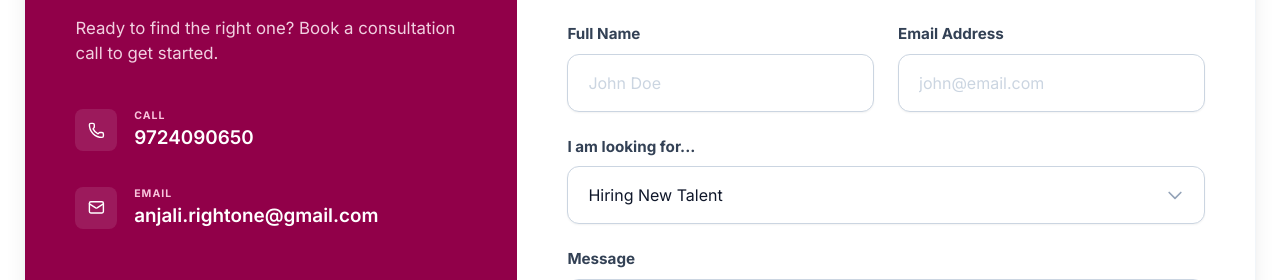
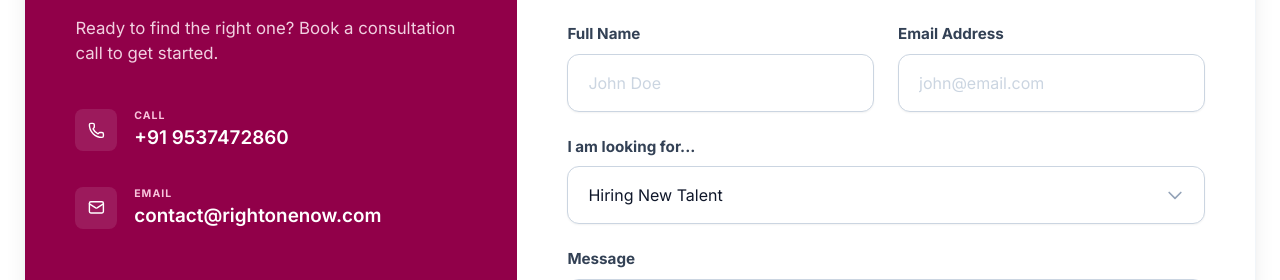
Before and after one commit to jaybodra001/right-one, a React (Vite) app: page / in a window 1280 px wide. Shown: the part 4140-4420 px from the top of the page. Built offline with nearby package versions, Linux system fonts and the light colour scheme; a web font is replaced by a local one.

Commit message:
Update contact information in Contact.tsx

```diff
--- a/components/Contact.tsx
+++ b/components/Contact.tsx
@@ -40,13 +40,13 @@ export const Contact: React.FC = () => {
 
               <div className="space-y-[1.575rem] lg:space-y-[2.1rem]">
                 <ScrollReveal direction="right" delay={0.2}>
-                  <div className="flex items-center space-x-[1.05rem] group cursor-pointer" onClick={() => window.location.href = 'tel:9724090650'}>
+                  <div className="flex items-center space-x-[1.05rem] group cursor-pointer" onClick={() => window.location.href = 'tel:9537472860'}>
                     <div className="w-[2.625rem] h-[2.625rem] bg-white/10 rounded-lg flex items-center justify-center group-hover:bg-white/20 transition-colors">
                       <Phone className="w-[1.05rem] h-[1.05rem]" />
                     </div>
                     <div>
                       <p className="text-[0.656rem] text-indigo-200 font-bold uppercase tracking-widest">Call</p>
-                      <p className="text-[1.05rem] lg:text-[1.18rem] font-semibold">9724090650</p>
+                      <p className="text-[1.05rem] lg:text-[1.18rem] font-semibold">+91 9537472860</p>
                     </div>
                   </div>
                 </ScrollReveal>
@@ -58,7 +58,7 @@ export const Contact: React.FC = () => {
                     </div>
                     <div>
                       <p className="text-[0.656rem] text-indigo-200 font-bold uppercase tracking-widest">Email</p>
-                      <p className="text-[1.05rem] lg:text-[1.18rem] font-semibold break-all">anjali.rightone@gmail.com</p>
+                      <p className="text-[1.05rem] lg:text-[1.18rem] font-semibold break-all">contact@rightonenow.com</p>
                     </div>
                   </div>
                 </ScrollReveal>
```
